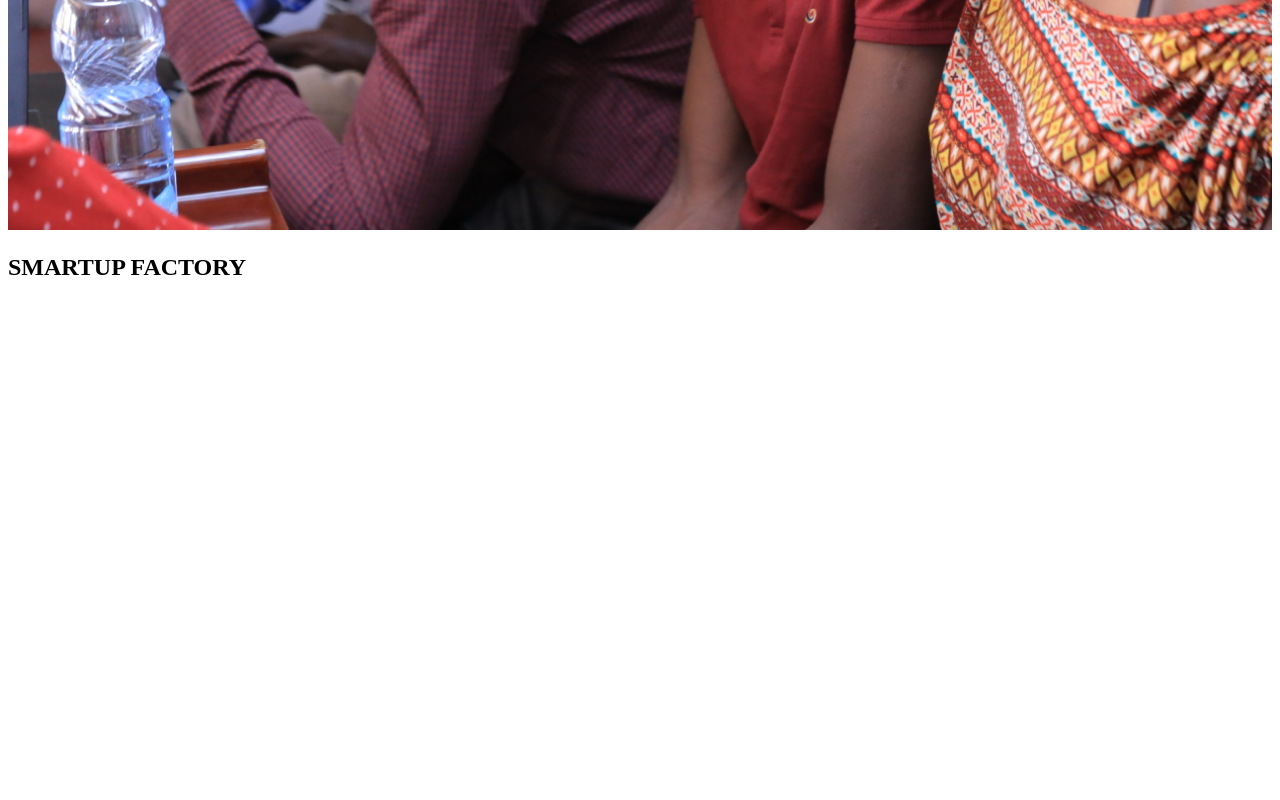
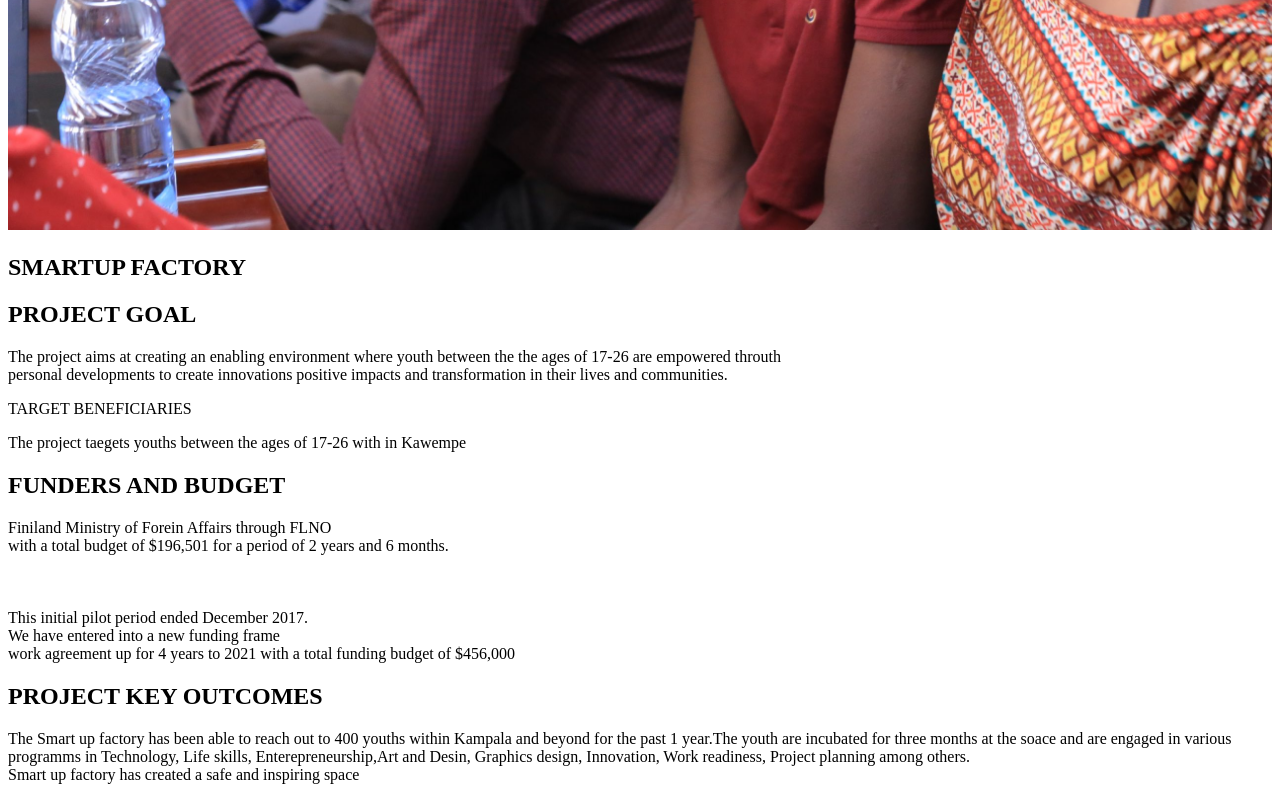
Before and after one commit to julienabunya/PLAN-POSTER, a plain HTML site: page index.html in a window 1280 px wide. Shown: the part 909-1709 px from the top of the page. Before the commit the page ends 1210 px from the top, so only its background shows below. Drawn offline with Linux system fonts and the light colour scheme.

Commit message:
re added cpanel files

```diff
--- a/index.html
+++ b/index.html
@@ -5,7 +5,7 @@
     <meta name="viewport" content="width=device-width, initial-scale=1.0">
     <title>Document</title>
 </head>
-<body></body>
+<body>
 
     <section>
         <div class="logos">
@@ -15,5 +15,53 @@
         <img src="./images/IMG_0184-scaled.jpg" width="100%" alt="hhgghh">
         <h1>SMARTUP FACTORY</h1>
     </section>
+<section class="contet">
+    <div class="progect-goal">
+        <h2> PROJECT GOAL</h2>
+        <p class="goal">
+            The project aims at creating an enabling environment
+            where youth between the the ages of 17-26 are empowered
+            throuth <br> personal developments to create innovations positive
+            impacts and transformation in their lives and communities.
+        </p>
+
+        </h3>TARGET BENEFICIARIES</h3>
+        <P class="goal"></P>
+            The project taegets youths between  the ages of 17-26 with in Kawempe
+        </P>
+        <h2> FUNDERS AND BUDGET</h2>
+        <P class="goal">
+            Finiland Ministry of Forein Affairs through FLNO <br> with a total budget
+            of $196,501 for a period of 2 years and 6 months. <br>  <br> <br> <br>
+            This initial pilot period  ended December 2017. <br> We have entered into a new
+            funding frame <br> work agreement up for 4 years to 2021 with a total funding
+            budget of $456,000
+
+
+
+        </P>
+
+
+    </div>
+    <div class="project-key">
+    </P>
+    <h2> PROJECT KEY OUTCOMES</h2>
+    <P class="goal">
+        The Smart up factory has been able to reach out to 400 youths
+        within Kampala and beyond for the past 1 year.The youth  are incubated for three
+        months at the soace and are engaged in various programms in Technology, Life skills,
+        Enterepreneurship,Art and Desin, Graphics design, Innovation, Work readiness,
+        Project planning among others. <br>
+
+
+        Smart up factory has created a safe and inspiring space
+
+
+
+
+    </P>
+
+    </div>
+</section>
 </body>
 </html>
```
Also changed, not shown: 1 other file.
